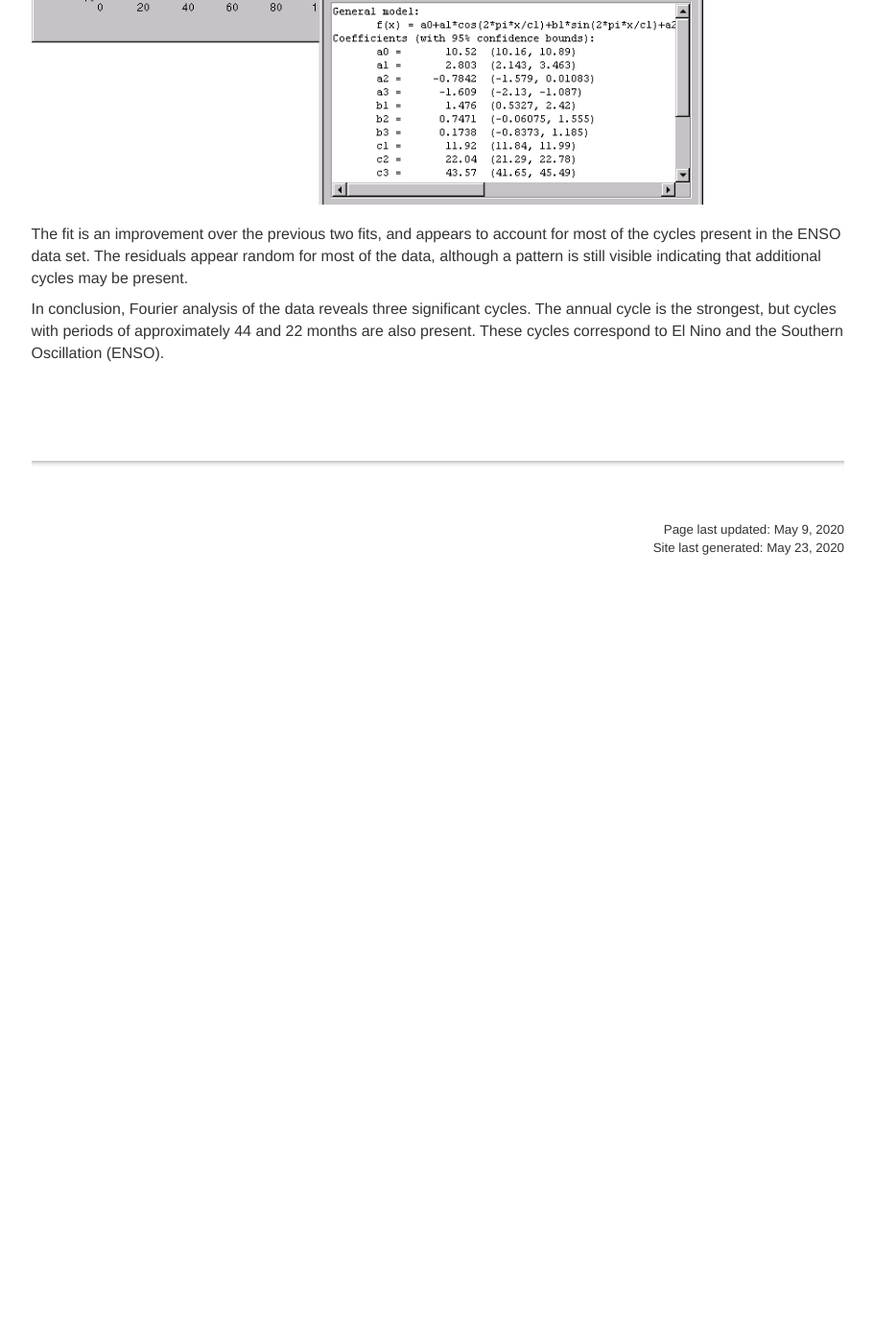
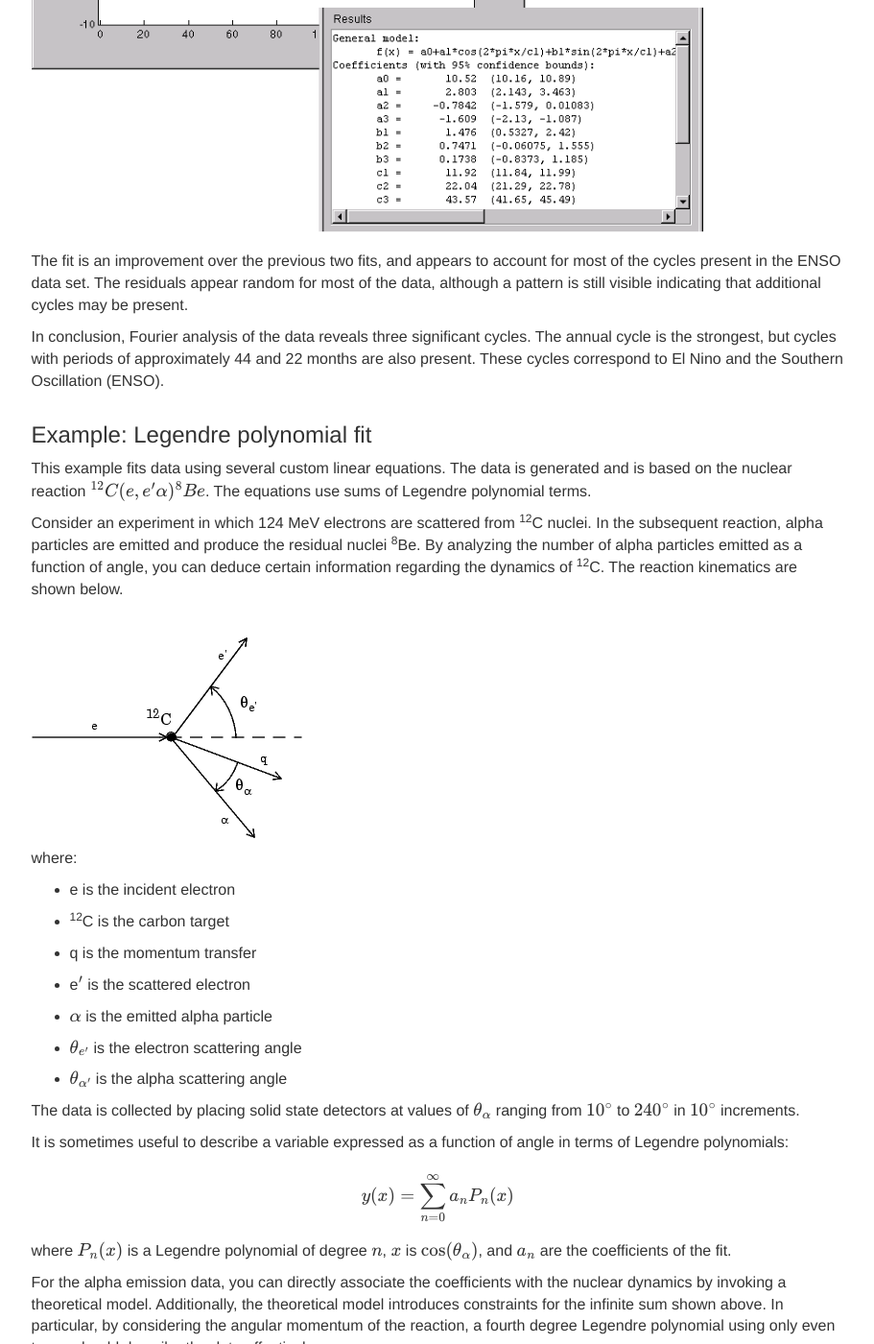
Before and after one commit to djdeangelis/curvefit, a Jekyll site: the page built from pages/mydoc/mydoc_parametricfit.md, in a window 1280 px wide and 1400 px high, scrolled down 19817 px. Shown: the whole window at 96% size, without its empty margins (330-1241 px from the left). Built offline with Jekyll 4.4.1, drawn with Linux system fonts in a browser that asks for light colours; formulas are drawn with MathJax 3; comment, search, counter and statistics services are not loaded; before the commit the page ends 20447 px from its top, so only the background shows below that; some of the changed text lies outside the part shown.

Commit message:
Add Legendre polynomial example

````diff
--- a/pages/mydoc/mydoc_parametricfit.md
+++ b/pages/mydoc/mydoc_parametricfit.md
@@ -373,4 +373,88 @@ The fit is an improvement over the previous two fits, and appears to account for
 
 In conclusion, Fourier analysis of the data reveals three significant cycles. The annual cycle is the strongest, but cycles with periods of approximately 44 and 22 months are also present. These cycles correspond to El Nino and the Southern Oscillation (ENSO).
 
+## Example: Legendre polynomial fit
+This example fits data using several custom linear equations. The data is generated and is based on the nuclear reaction $$^{12}C(e,e'\alpha)^{8}Be$$. The equations use sums of Legendre polynomial terms.
+
+Consider an experiment in which 124 MeV electrons are scattered from <sup>12</sup>C nuclei. In the subsequent reaction, alpha particles are emitted and produce the residual nuclei <sup>8</sup>Be. By analyzing the number of alpha particles emitted as a function of angle, you can deduce certain information regarding the dynamics of <sup>12</sup>C. The reaction kinematics are shown below.
+
+{% include image.html file="ch_fit97.gif" %}
+
+where:
+* e is the incident electron
+* <sup>12</sup>C is the carbon target
+* q is the momentum transfer
+* e$$^{\prime}$$ is the scattered electron
+* $$\alpha$$ is the emitted alpha particle
+* $$\theta_{e^{\prime}}$$ is the electron scattering angle
+* $$\theta_{\alpha^{\prime}}$$ is the alpha scattering angle
+
+The data is collected by placing solid state detectors at values of $$\theta_{\alpha}$$ ranging from $$10^{\circ}$$ to $$240^{\circ}$$ in $$10^{\circ}$$ increments.
+
+It is sometimes useful to describe a variable expressed as a function of angle in terms of Legendre polynomials:
+
+$$y(x) = \sum_{n=0}^{\infty}a_{n}P_{n}(x)$$
+
+where $$P_{n}(x)$$ is a Legendre polynomial of degree $$n$$, $$x$$ is $$\cos(\theta_{\alpha})$$, and $$a_{n}$$ are the coefficients of the fit.
+
+For the alpha emission data, you can directly associate the coefficients with the nuclear dynamics by invoking a theoretical model. Additionally, the theoretical model introduces constraints for the infinite sum shown above. In particular, by considering the angular momentum of the reaction, a fourth degree Legendre polynomial using only even terms should describe the data effectively.
+
+You can generate Legendre polynomials with Rodrigues' formula.
+
+$$P_n(x) = {1 \over 2{^n}n!}\left( {d \over dx}\right)^{n}(x^{2} -1)^{n}$$
+
+The Legendre polynomials up to fourth degree are given below.
+
+|**n**|**$$P_n(x)$$**|
+|0|1|
+|1|x|
+|2|$$(1/2)(3x^{2}-1)$$|
+|3|$$(1/2)(5x^{3}-3x)$$|
+|4|$$(1/8)(35x^{4}-30x^{2}+3)$$|
+
+The first step is to load the <sup>12</sup>C alpha emission data from the `carbon12alpha` file.
+
+```
+load carbon12alpha
+```
+
+The workspace contains two new variables:
+
+* `angle` is a vector of angles (in radians) ranging from $$10^{\circ}$$ to $$240^{\circ}$$ in $$10^{\circ}$$ increments.
+* `counts` is a vector of raw alpha particle counts that correspond to the emission angles in `angle`.
+
+Load these two variables into the Curve Fitting Tool and name the data set `C12Alpha`.
+
+The **Fit Editor** for a custom equation fit type is shown below.
+
+{% include image.html file="ch_fi10a.gif" %}
+
+Fit the data using a fourth degree Legendre polynomial with only even terms.
+
+$$y_1(x) = a_0 + a_2{\left(1 \over 2\right)}(3x^{2}-1) + a_4{\left(1 \over 8\right)}(35x^{4}-30x^{2}+3)$$
+
+Since the Legendre polynomials depend only on the predictor variable and constants, you use the **Linear Equations** tab on the Create Custom Equation GUI. This tab is shown below for the model given by $$y_1(x)$$. Note that since the angle is given in radians, the argument of the Legendre terms is given by $$cos(\theta_{\alpha})$$.
+
+{% include image.html file="ch_fit29.gif" %}
+
+The fit and residuals are shown below. The fit appears to follow the trend of the data well, while the residuals appear to be randomly distributed and do not exhibit any systematic behavior.
+
+{% include image.html file="cftool_f.gif" %}
+
+The numerical fit results are shown below. The 95% confidence bounds indicate that the coefficients associated with $$P_0(x)$$ and $$P_4(x)$$ are known fairly accurately, but that the $$P_2(x)$$ coefficient has a relatively large uncertainty.
+
+{% include image.html file="ch_fit36.gif" %}
+
+To confirm the theoretical argument that the alpha-emission data is best described by a fourth degree Legendre polynomial with only even terms, fit the data using both even and odd terms.
+
+$$y_2(x) = y_1(x) + a_3 {\left(1 \over 2\right)}(5x^{3}-3x)$$
+
+The **Linear Equations** tab of the Create Custom Equation GUI is shown below for the model given by $$y_2(x)$$.
+
+{% include image.html file="ch_fit41.gif" %}
+
+The numerical results indicate that the odd Legendre terms do not contribute significantly to the fit, and the even Legendre terms are essentially unchanged from the previous fit. This confirms that the initial model choice is best.
+
+{% include image.html file="ch_fi49a.gif" %}
+
 {% include links.html %}
````
Also changed, not shown: images/ch_fit97.gif.
